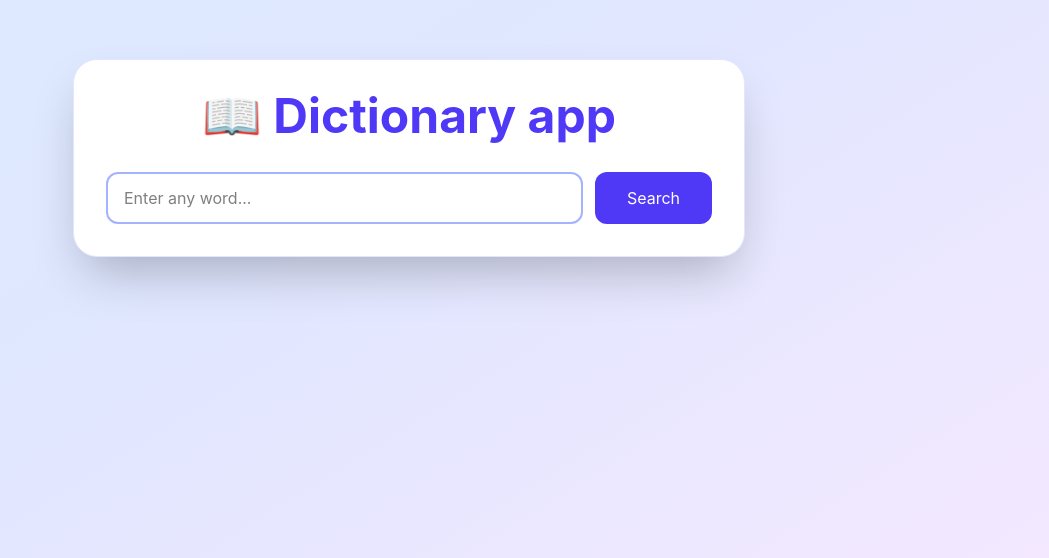
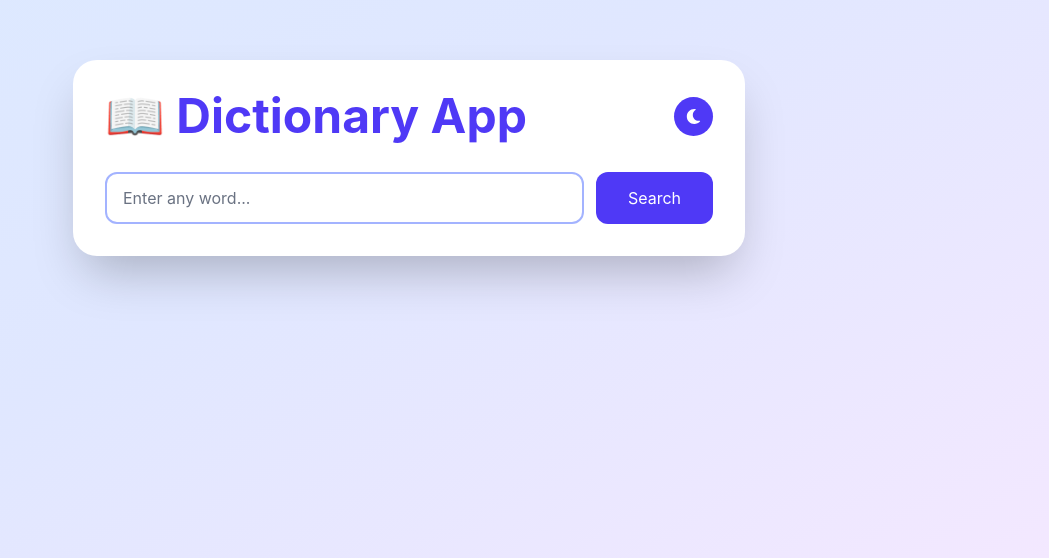
Before and after one commit to iamsagarsavita-cod/Dictionary.App, a React (Vite) app: page / in a window 1280 px wide. Shown: the part 242-800 px from the top of the page, without its empty margins (231-1280 px from the left). Built offline with nearby package versions, Linux system fonts and the light colour scheme.

Commit message:
adding the dark and light mode

```diff
--- a/src/component/Dictionary.jsx
+++ b/src/component/Dictionary.jsx
@@ -1,6 +1,7 @@
 import React from "react";
 import { useState } from "react";
 import axios from "axios";
+import { FaMoon, FaSun } from "react-icons/fa";
 import AudioPlayer from "./AudioPlayer";
 
 const Dictionary = () => {
@@ -8,6 +9,8 @@ const Dictionary = () => {
   const [loading, setLoading] = useState(false);
   const [errors, setErrors] = useState("");
   const [wordData, setWordData] = useState(null);
+
+  const [darkMode, setDarkMode] = useState(false);
 
   // Audio ke liye
   const audioUrl = wordData?.phonetics?.find((item) => item.audio)?.audio;
@@ -43,26 +46,55 @@ const Dictionary = () => {
 
   // sysnonyms ke liye ek flapMap banake duplicate remove hoge
   const synonyms = [
-  ...new Set(
-    wordData?.meanings?.flatMap(
-      (meaning) => meaning.synonyms || []
-    ) || []
-  ),
-];
+    ...new Set(
+      wordData?.meanings?.flatMap((meaning) => meaning.synonyms || []) || [],
+    ),
+  ];
 
   return (
-    <div className="min-h-screen bg-gradient-to-br from-blue-100 via-indigo-100 to-purple-100 flex justify-center items-center">
-      <div className="bg-white w-full max-w-2xl rounded-3xl p-8 shadow-2xl border border-indigo-100">
-        <h1 className="text-5xl text-center font-bold text-indigo-600 mb-8">
-          📖 Dictionary app
-        </h1>
+    // Outer BOX
+    <div
+      className={`min-h-screen flex justify-center items-center transition-all duration-500 ${
+        darkMode
+          ? "bg-gray-900"
+          : "bg-gradient-to-br from-blue-100 via-indigo-100 to-purple-100"
+      }`}
+    >
+      {/* Card BOX */}
+
+      <div
+        className={`w-full max-w-2xl rounded-3xl p-8 shadow-2xl transition-all duration-500 ${
+          darkMode
+            ? "bg-gray-800 text-white border-gray-700"
+            : "bg-white border-indigo-100"
+        }`}
+      >
+        {/* Heading  */}
+
+        <div className="flex justify-between items-center mb-8">
+          <h1 className="text-5xl font-bold text-indigo-600">
+            📖 Dictionary App
+          </h1>
+
+          <button
+            onClick={() => setDarkMode(!darkMode)}
+            className="bg-indigo-600 text-white p-3 rounded-full hover:scale-110 transition"
+          >
+            {darkMode ? <FaSun size={15} /> : <FaMoon size={15} />}
+          </button>
+        </div>
 
         <div className="flex gap-3">
           <div className="relative flex-1">
             <input
               type="text"
               placeholder="Enter any word..."
-              className="w-full border-2 border-indigo-300 rounded-xl px-4 py-3 pr-10 outline-none focus:border-indigo-600"
+              className={`w-full border-2 rounded-xl px-4 py-3 pr-10 outline-none transition-all duration-300
+              ${
+                darkMode
+                  ? "bg-gray-700 text-white border-gray-600 placeholder-gray-400 focus:border-indigo-400"
+                  : "bg-white text-black border-indigo-300 placeholder-gray-500 focus:border-indigo-600"
+              }`}
               value={word}
               onChange={(e) => setWord(e.target.value)}
               onKeyDown={(e) => {
@@ -83,8 +115,11 @@ const Dictionary = () => {
           </div>
 
           <button
-            onClick={searchWord}
-            className="bg-indigo-600 text-white px-8 rounded-xl hover:bg-indigo-700"
+            className={`px-8 rounded-xl text-white ${
+              darkMode
+                ? "bg-orange-500 hover:bg-orange-600"
+                : "bg-indigo-600 hover:bg-indigo-700"
+            }`}
           >
             Search
           </button>
@@ -118,7 +153,11 @@ const Dictionary = () => {
               🔊 {wordData.phonetic || "Phonetic not available"}
             </p>
             <div className="m-5 space-y-3">
-              <div className="bg-indigo-100 rounded-xl p-4">
+              <div
+                className={`rounded-xl p-4 ${
+                  darkMode ? "bg-gray-700" : "bg-indigo-100"
+                }`}
+              >
                 <h3 className="font-semibold text-indigo-700">
                   Part of Speech
                 </h3>
@@ -128,7 +167,11 @@ const Dictionary = () => {
                 </p>
               </div>
 
-              <div className="bg-green-50 rounded-xl p-4 mt-4">
+              <div
+                className={`rounded-xl p-4 mt-4 ${
+                  darkMode ? "bg-gray-700" : "bg-green-50"
+                }`}
+              >
                 <h3 className="font-semibold text-green-700">Meaning</h3>
 
                 <p className="mt-2">
@@ -136,7 +179,11 @@ const Dictionary = () => {
                 </p>
               </div>
 
-              <div className="bg-yellow-50 rounded-xl p-4 mt-4">
+              <div
+                className={`rounded-xl p-4 mt-4 ${
+                  darkMode ? "bg-gray-700" : "bg-yellow-50"
+                }`}
+              >
                 <h3 className="font-semibold text-yellow-700">Example</h3>
 
                 <p className="italic mt-2">
@@ -144,7 +191,11 @@ const Dictionary = () => {
                     "No example available"}
                 </p>
               </div>
-              <div className="bg-green-200 rounded-xl p-4 mt-4">
+              <div
+                className={`rounded-xl p-4 mt-4 ${
+                  darkMode ? "bg-gray-700" : "bg-green-200"
+                }`}
+              >
                 <h3 className="font-semibold text-red-500">Synonyms</h3>
 
                 <p className="italic mt-2">
```
